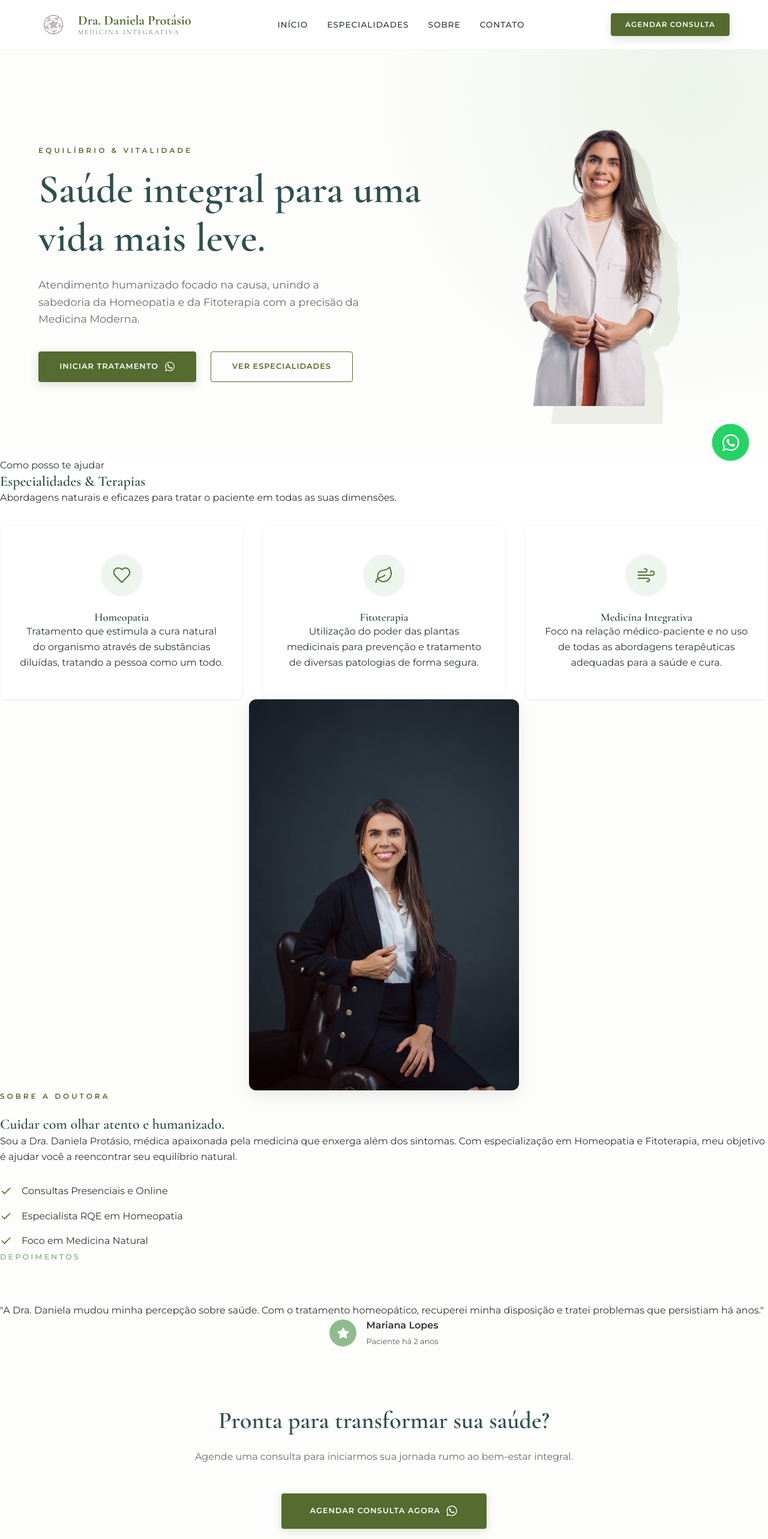
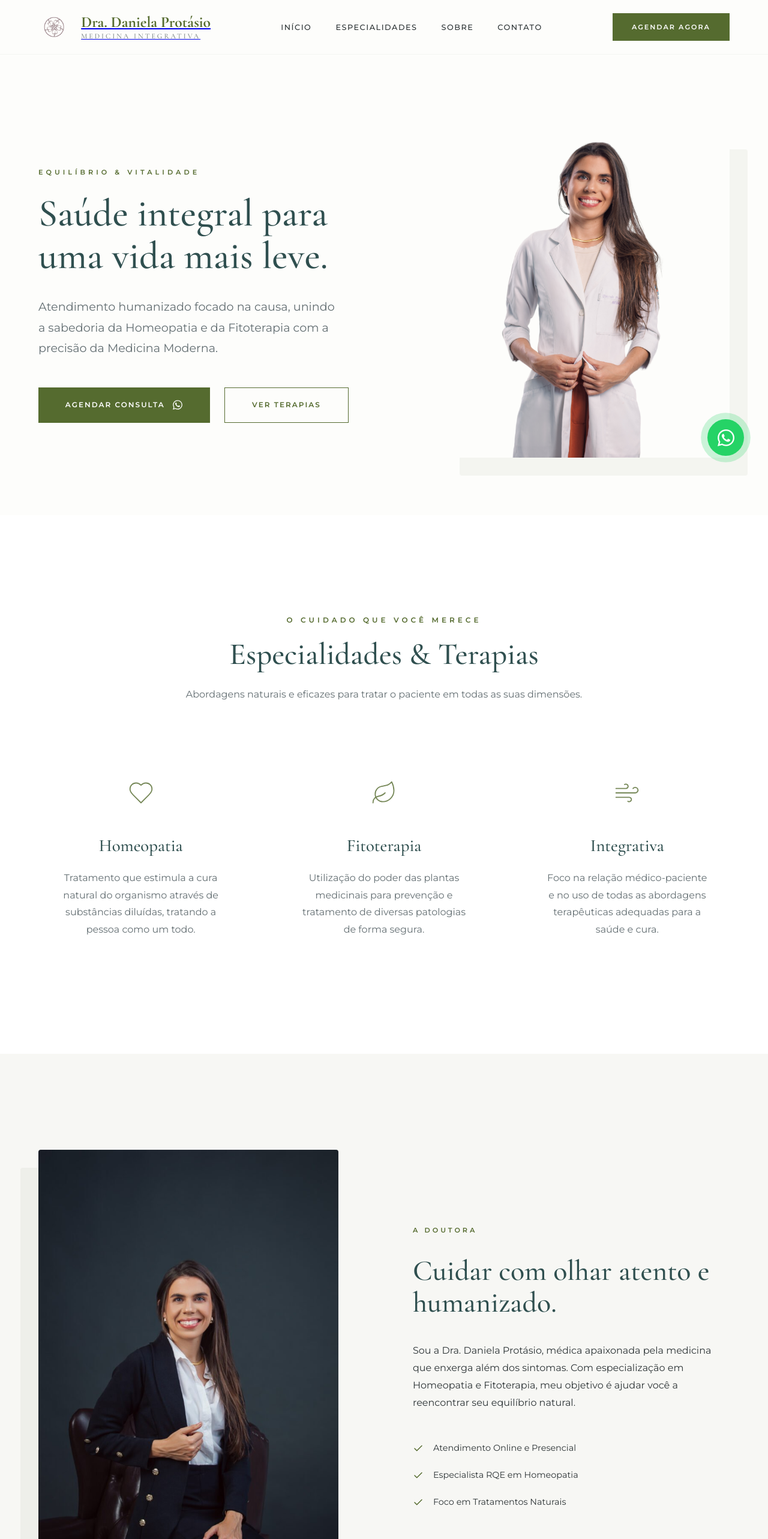
Before and after one commit to St3rbenK/dra-daniela-protasio-v2, a React (Vite) app: page / in a window 1280 px wide. Shown: the top 2566 px of the page at 60% size. Built offline with nearby package versions, Linux system fonts and the light colour scheme.

Commit message:
design: aesthetic refinement for a cleaner and more elegant layout

```diff
--- a/src/App.tsx
+++ b/src/App.tsx
@@ -38,8 +38,6 @@
   const currentYear = new Date().getFullYear();
   const whatsappUrl = "https://wa.me/5571982324761";
 
-  const toggleMenu = () => setIsMenuOpen(!isMenuOpen);
-
   return (
     <div className="app">
       {/* WhatsApp Flutuante */}
@@ -55,16 +53,16 @@
 
       {/* Header */}
       <header>
-        <a href="/" className="logo" style={{ display: 'flex', alignItems: 'center', gap: '1rem' }}>
-          <img src={logoImg} alt="Logo Dra. Daniela Protásio" style={{ height: '50px', width: 'auto' }} />
+        <a href="/" className="logo" style={{ display: 'flex', alignItems: 'center', gap: '1.2rem' }}>
+          <img src={logoImg} alt="Logo Dra. Daniela" style={{ height: '52px', width: 'auto' }} />
           <div className="logo-text">
             Dra. Daniela Protásio
             <span>Medicina Integrativa</span>
           </div>
         </a>
 
-        <button className="menu-toggle" onClick={toggleMenu} aria-label="Abrir menu">
-          {isMenuOpen ? <X size={28} /> : <Menu size={28} />}
+        <button className="menu-toggle" onClick={() => setIsMenuOpen(!isMenuOpen)} aria-label="Menu">
+          {isMenuOpen ? <X size={32} /> : <Menu size={32} />}
         </button>
 
         <nav className={isMenuOpen ? 'open' : ''}>
@@ -76,25 +74,25 @@
           </ul>
         </nav>
 
-        <a href={whatsappUrl} className="btn btn-primary nav-cta" style={{padding: '0.6rem 1.5rem', fontSize: '0.75rem'}}>
-          Agendar Consulta
+        <a href={whatsappUrl} className="btn btn-primary nav-cta" style={{padding: '0.8rem 2rem', fontSize: '0.7rem'}}>
+          Agendar Agora
         </a>
       </header>
 
       {/* Hero Section */}
       <section className="hero" id="home">
         <div className="hero-content">
-          <span style={{letterSpacing: '4px', textTransform: 'uppercase', fontSize: '0.75rem', color: 'var(--primary)', fontWeight: 600, display: 'block', marginBottom: '1rem'}}>Equilíbrio & Vitalidade</span>
+          <span style={{letterSpacing: '5px', textTransform: 'uppercase', fontSize: '0.7rem', color: 'var(--primary)', fontWeight: 600, display: 'block', marginBottom: '1.5rem'}}>Equilíbrio & Vitalidade</span>
           <h1>Saúde integral para uma vida mais leve.</h1>
           <p>
             Atendimento humanizado focado na causa, unindo a sabedoria da Homeopatia e da Fitoterapia com a precisão da Medicina Moderna.
           </p>
           <div className="hero-btns" style={{display: 'flex', gap: '1.5rem'}}>
             <a href={whatsappUrl} className="btn btn-primary">
-              Iniciar Tratamento <WhatsAppIcon size={18} color="white" />
+              Agendar Consulta <WhatsAppIcon size={18} color="white" />
             </a>
             <a href="#especialidades" className="btn btn-outline">
-              Ver Especialidades
+              Ver Terapias
             </a>
           </div>
         </div>
@@ -110,25 +108,25 @@
       {/* Specialties Section */}
       <section id="especialidades" style={{backgroundColor: '#ffffff'}}>
         <div className="section-title">
-          <span>Como posso te ajudar</span>
+          <span>O Cuidado Que Você Merece</span>
           <h2>Especialidades & Terapias</h2>
-          <p>Abordagens naturais e eficazes para tratar o paciente em todas as suas dimensões.</p>
+          <p style={{maxWidth: '700px', margin: '1.5rem auto 0', color: 'var(--text-muted)'}}>Abordagens naturais e eficazes para tratar o paciente em todas as suas dimensões.</p>
         </div>
 
         <div className="services-grid">
           <div className="service-card">
-            <div className="service-icon"><Heart size={32} strokeWidth={1.5} /></div>
+            <div className="service-icon"><Heart size={44} strokeWidth={1} /></div>
             <h3>Homeopatia</h3>
             <p>Tratamento que estimula a cura natural do organismo através de substâncias diluídas, tratando a pessoa como um todo.</p>
           </div>
           <div className="service-card">
-            <div className="service-icon"><Leaf size={32} strokeWidth={1.5} /></div>
+            <div className="service-icon"><Leaf size={44} strokeWidth={1} /></div>
             <h3>Fitoterapia</h3>
             <p>Utilização do poder das plantas medicinais para prevenção e tratamento de diversas patologias de forma segura.</p>
           </div>
           <div className="service-card">
-            <div className="service-icon"><Wind size={32} strokeWidth={1.5} /></div>
-            <h3>Medicina Integrativa</h3>
+            <div className="service-icon"><Wind size={44} strokeWidth={1} /></div>
+            <h3>Integrativa</h3>
             <p>Foco na relação médico-paciente e no uso de todas as abordagens terapêuticas adequadas para a saúde e cura.</p>
           </div>
         </div>
@@ -136,28 +134,28 @@
 
       {/* About Section */}
       <section className="about" id="sobre">
-        <div className="hero-image">
+        <div className="hero-image" style={{ justifyContent: 'flex-start' }}>
            <img
               src={draAbout}
               alt="Consultório Dra. Daniela"
-              style={{ width: '100%', maxWidth: '450px', borderRadius: '12px', boxShadow: 'var(--shadow-md)' }}
+              style={{ width: '100%', maxWidth: '500px', borderRadius: '4px', boxShadow: '-30px 30px 0px rgba(85, 107, 47, 0.05)' }}
             />
         </div>
         <div className="about-text">
-          <span style={{letterSpacing: '4px', textTransform: 'uppercase', fontSize: '0.75rem', color: 'var(--primary)', fontWeight: 600, display: 'block', marginBottom: '1.5rem'}}>Sobre a Doutora</span>
+          <span style={{letterSpacing: '4px', textTransform: 'uppercase', fontSize: '0.7rem', color: 'var(--primary)', fontWeight: 600, display: 'block', marginBottom: '2rem'}}>A Doutora</span>
           <h2>Cuidar com olhar atento e humanizado.</h2>
           <p>
             Sou a Dra. Daniela Protásio, médica apaixonada pela medicina que enxerga além dos sintomas. Com especialização em Homeopatia e Fitoterapia, meu objetivo é ajudar você a reencontrar seu equilíbrio natural.
           </p>
-          <div style={{display: 'flex', flexDirection: 'column', gap: '1rem', marginTop: '2rem'}}>
+          <div style={{display: 'flex', flexDirection: 'column', gap: '1.2rem', marginTop: '3rem'}}>
              <div style={{display: 'flex', alignItems: 'center', gap: '1rem'}}>
-               <Check size={20} color="var(--primary)" /> <span>Consultas Presenciais e Online</span>
+               <Check size={18} color="var(--primary)" /> <span style={{fontSize: '0.9rem'}}>Atendimento Online e Presencial</span>
              </div>
              <div style={{display: 'flex', alignItems: 'center', gap: '1rem'}}>
-               <Check size={20} color="var(--primary)" /> <span>Especialista RQE em Homeopatia</span>
+               <Check size={18} color="var(--primary)" /> <span style={{fontSize: '0.9rem'}}>Especialista RQE em Homeopatia</span>
              </div>
              <div style={{display: 'flex', alignItems: 'center', gap: '1rem'}}>
-               <Check size={20} color="var(--primary)" /> <span>Foco em Medicina Natural</span>
+               <Check size={18} color="var(--primary)" /> <span style={{fontSize: '0.9rem'}}>Foco em Tratamentos Naturais</span>
              </div>
           </div>
         </div>
@@ -165,32 +163,27 @@
 
       {/* Testimonials */}
       <section className="testimonials">
-        <div style={{marginBottom: '4rem'}}>
-          <span style={{letterSpacing: '3px', textTransform: 'uppercase', fontSize: '0.8rem', color: 'var(--primary-light)', fontWeight: 600}}>Depoimentos</span>
-        </div>
         <div className="testimonial-text">
           "A Dra. Daniela mudou minha percepção sobre saúde. Com o tratamento homeopático, recuperei minha disposição e tratei problemas que persistiam há anos."
         </div>
-        <div style={{display: 'flex', alignItems: 'center', justifyContent: 'center', gap: '1rem'}}>
-          <div style={{width: '45px', height: '45px', background: 'var(--primary-light)', borderRadius: '50%', display: 'flex', alignItems: 'center', justifyContent: 'center'}}>
-            <Star size={20} fill="white" color="white" />
-          </div>
+        <div style={{display: 'flex', alignItems: 'center', justifyContent: 'center', gap: '1.2rem'}}>
+          <div style={{width: '1px', height: '40px', background: 'var(--white)', opacity: 0.3}}></div>
           <div style={{textAlign: 'left'}}>
-            <strong style={{display: 'block'}}>Mariana Lopes</strong>
-            <span style={{fontSize: '0.8rem', opacity: 0.8}}>Paciente há 2 anos</span>
+            <strong style={{display: 'block', letterSpacing: '2px', textTransform: 'uppercase', fontSize: '0.8rem'}}>Mariana Lopes</strong>
+            <span style={{fontSize: '0.75rem', opacity: 0.6, textTransform: 'uppercase', letterSpacing: '1px'}}>Paciente</span>
           </div>
         </div>
       </section>
 
       {/* Appointment CTA */}
-      <section style={{textAlign: 'center', backgroundColor: '#FDFDFB', padding: '6rem 5%'}}>
-        <div style={{maxWidth: '700px', margin: '0 auto'}}>
-          <h2 style={{fontSize: '2.5rem', marginBottom: '1.5rem'}}>Pronta para transformar sua saúde?</h2>
-          <p style={{marginBottom: '3rem', color: 'var(--text-muted)'}}>
+      <section style={{textAlign: 'center', padding: '12rem 5%'}}>
+        <div style={{maxWidth: '800px', margin: '0 auto'}}>
+          <h2 style={{fontSize: '3.5rem', marginBottom: '2rem'}}>Pronta para transformar sua saúde?</h2>
+          <p style={{marginBottom: '4rem', color: 'var(--text-muted)', fontSize: '1.1rem'}}>
             Agende uma consulta para iniciarmos sua jornada rumo ao bem-estar integral.
           </p>
-          <a href={whatsappUrl} className="btn btn-primary" style={{padding: '1.2rem 3rem'}}>
-            Agendar Consulta agora <WhatsAppIcon size={20} color="white" />
+          <a href={whatsappUrl} className="btn btn-primary" style={{padding: '1.3rem 3.5rem'}}>
+            Agendar Consulta <WhatsAppIcon size={20} color="white" />
           </a>
         </div>
       </section>
@@ -199,42 +192,39 @@
       <footer id="contato">
         <div className="footer-grid">
           <div className="footer-col">
-            <a href="/" className="logo" style={{ marginBottom: '2rem', display: 'flex', alignItems: 'center', gap: '1rem' }}>
-              <img src={logoImg} alt="Logo Dra. Daniela" style={{ height: '50px' }} />
-              <div className="logo-text">
-                Dra. Daniela Protásio
-                <span>Medicina Integrativa</span>
-              </div>
-            </a>
-            <p style={{maxWidth: '300px'}}>Promovendo saúde integral e natural através de um atendimento médico humanizado.</p>
-            <div style={{display: 'flex', gap: '1rem', marginTop: '2rem'}}>
-              <a href="#" style={{color: 'var(--primary)'}} aria-label="Instagram"><Instagram /></a>
-              <a href="#" style={{color: 'var(--primary)'}} aria-label="Facebook"><Facebook /></a>
+            <div className="logo-text" style={{ marginBottom: '2rem' }}>
+              Dra. Daniela Protásio
+              <span>Medicina Integrativa</span>
+            </div>
+            <p style={{maxWidth: '320px'}}>Promovendo saúde integral através de um atendimento humanizado e natural.</p>
+            <div style={{display: 'flex', gap: '1.5rem', marginTop: '2.5rem'}}>
+              <a href="https://www.instagram.com/dra.danielaprotasio/" target="_blank" style={{color: 'var(--primary)'}} aria-label="Instagram"><Instagram size={20} /></a>
+              <a href="#" style={{color: 'var(--primary)'}} aria-label="Facebook"><Facebook size={20} /></a>
             </div>
           </div>
 
           <div className="footer-col">
-            <h4 style={{fontFamily: 'Montserrat'}}>Contatos</h4>
+            <h4>Contatos</h4>
             <p style={{display: 'flex', alignItems: 'center', gap: '0.75rem'}}>
-              <Phone size={18} color="var(--primary)" /> (71) 98232-4761
+              <Phone size={16} color="var(--primary)" /> (71) 98232-4761
             </p>
             <p style={{display: 'flex', alignItems: 'center', gap: '0.75rem'}}>
-              <Mail size={18} color="var(--primary)" /> contato@dradanielaprotasio.com.br
+              <Mail size={16} color="var(--primary)" /> contato@dradanielaprotasio.com.br
             </p>
           </div>
 
           <div className="footer-col">
-            <h4 style={{fontFamily: 'Montserrat'}}>Localização</h4>
+            <h4>Atendimento</h4>
             <p style={{display: 'flex', alignItems: 'flex-start', gap: '0.75rem'}}>
-              <MapPin size={22} color="var(--primary)" />
-              Atendimento Online em todo Brasil<br />
-              Consultório Presencial - Rio Grande do Sul
+              <MapPin size={18} color="var(--primary)" />
+              Online em todo Brasil<br />
+              Presencial - RS
             </p>
           </div>
         </div>
 
         <div className="footer-bottom">
-          <p>&copy; {currentYear} Dra. Daniela Protásio. CRM-RS 52316 | RQE 41826. Desenvolvido com carinho.</p>
+          <p>&copy; {currentYear} Dra. Daniela Protásio. CRM-RS 52316 | RQE 41826.</p>
         </div>
       </footer>
     </div>
--- a/src/index.css
+++ b/src/index.css
@@ -1,15 +1,13 @@
 :root {
-  --primary: #556B2F; /* Verde Oliva */
+  --primary: #556B2F; /* Verde Oliva Original */
   --primary-light: #8FBC8F;
   --secondary: #2F4F4F;
   --accent: #D4AF37; /* Dourado */
-  --bg-soft: #FDFDFB;
+  --bg-soft: #FDFDFB; /* Creme suave */
   --text-main: #2D3436;
   --text-muted: #636E72;
   --white: #ffffff;
-  --transition: all 0.4s cubic-bezier(0.16, 1, 0.3, 1);
-  --shadow-sm: 0 2px 4px rgba(0,0,0,0.05);
-  --shadow-md: 0 10px 30px rgba(0,0,0,0.08);
+  --transition: all 0.5s cubic-bezier(0.16, 1, 0.3, 1);
 }
 
 * {
@@ -23,41 +21,34 @@
   font-family: 'Montserrat', sans-serif;
   background-color: var(--bg-soft);
   color: var(--text-main);
-  line-height: 1.6;
+  line-height: 1.8;
   overflow-x: hidden;
 }
 
 h1, h2, h3, .font-serif {
   font-family: 'Cormorant Garamond', serif;
-  font-weight: 600;
+  font-weight: 500;
   color: var(--secondary);
-  line-height: 1.2;
+  line-height: 1.1;
 }
 
-/* Header & Navigation */
+/* Header */
 header {
-  background: rgba(255, 255, 255, 0.85);
-  backdrop-filter: blur(12px);
-  -webkit-backdrop-filter: blur(12px);
-  padding: 1rem 5%;
+  background: rgba(253, 253, 251, 0.9);
+  backdrop-filter: blur(10px);
+  padding: 1.2rem 5%;
   display: flex;
   justify-content: space-between;
   align-items: center;
   position: sticky;
   top: 0;
   z-index: 2000;
-  border-bottom: 1px solid rgba(85, 107, 47, 0.08);
-  transition: var(--transition);
-}
-
-.logo {
-  text-decoration: none;
-  z-index: 2001;
+  border-bottom: 1px solid rgba(85, 107, 47, 0.05);
 }
 
 .logo-text {
   font-family: 'Cormorant Garamond', serif;
-  font-size: 1.4rem;
+  font-size: 1.6rem;
   font-weight: 700;
   color: var(--primary);
   line-height: 1;
@@ -65,276 +56,201 @@
 
 .logo-text span {
   font-weight: 400;
-  font-size: 0.7rem;
+  font-size: 0.75rem;
   display: block;
-  letter-spacing: 2px;
+  letter-spacing: 3px;
   text-transform: uppercase;
   color: var(--text-muted);
-  margin-top: 2px;
+  margin-top: 4px;
 }
 
 nav ul {
   display: flex;
   list-style: none;
-  gap: 2rem;
+  gap: 2.5rem;
 }
 
 nav a {
   text-decoration: none;
   color: var(--text-main);
   font-weight: 500;
-  font-size: 0.85rem;
+  font-size: 0.8rem;
   text-transform: uppercase;
-  letter-spacing: 1px;
-  transition: var(--transition);
-  position: relative;
-}
-
-nav a::after {
-  content: '';
-  position: absolute;
-  width: 0;
-  height: 1px;
-  bottom: -4px;
-  left: 0;
-  background-color: var(--primary);
+  letter-spacing: 1.5px;
   transition: var(--transition);
 }
 
-nav a:hover::after {
-  width: 100%;
+nav a:hover {
+  color: var(--primary);
 }
 
-/* Mobile Menu Toggle */
 .menu-toggle {
   display: none;
   background: none;
   border: none;
   cursor: pointer;
-  z-index: 2001;
   color: var(--primary);
-  padding: 0.5rem;
 }
 
 /* Hero Section */
 .hero {
-  padding: 6rem 5% 4rem;
+  padding: 8rem 5% 6rem;
   display: grid;
-  grid-template-columns: 1.2fr 0.8fr;
+  grid-template-columns: 1fr 1fr;
   align-items: center;
-  gap: 3rem;
-  min-height: 85vh;
-  background: radial-gradient(circle at 90% 10%, rgba(143, 188, 143, 0.15), transparent 40%);
-}
-
-.hero-content {
-  animation: fadeInRight 1s ease-out;
+  gap: 5rem;
+  max-width: 1400px;
+  margin: 0 auto;
 }
 
 .hero-content h1 {
-  font-size: clamp(2.5rem, 6vw, 4.2rem);
-  margin-bottom: 1.5rem;
-  color: var(--secondary);
+  font-size: clamp(3rem, 5vw, 4.5rem);
+  margin-bottom: 2rem;
 }
 
 .hero-content p {
-  font-size: 1.1rem;
+  font-size: 1.2rem;
   color: var(--text-muted);
-  margin-bottom: 2.5rem;
-  max-width: 550px;
+  margin-bottom: 3rem;
+  max-width: 500px;
 }
 
 .hero-image {
   position: relative;
   display: flex;
-  justify-content: center;
-  animation: fadeInUp 1s ease-out;
+  justify-content: flex-end;
 }
 
 .hero-img-main {
   width: 100%;
-  max-width: 420px;
-  border-radius: 20px;
-  filter: drop-shadow(30px 30px 0px rgba(85, 107, 47, 0.1));
-  transition: var(--transition);
-}
-
-.hero-img-main:hover {
-  transform: translateY(-10px);
+  max-width: 480px;
+  border-radius: 4px;
+  box-shadow: 30px 30px 0px rgba(85, 107, 47, 0.05);
 }
 
 /* Buttons */
 .btn {
-  padding: 0.9rem 2.2rem;
-  border-radius: 4px;
+  padding: 1.1rem 2.8rem;
   font-weight: 600;
   text-decoration: none;
   text-transform: uppercase;
-  letter-spacing: 1px;
-  font-size: 0.8rem;
+  letter-spacing: 2px;
+  font-size: 0.75rem;
   transition: var(--transition);
   display: inline-flex;
   align-items: center;
-  gap: 0.6rem;
-  cursor: pointer;
-  border: none;
+  gap: 0.8rem;
+  border-radius: 0; /* Volta ao estilo clássico mais seco/elegante */
 }
 
 .btn-primary {
   background: var(--primary);
   color: var(--white);
-  box-shadow: 0 4px 15px rgba(85, 107, 47, 0.2);
 }
 
 .btn-primary:hover {
   background: var(--secondary);
-  transform: translateY(-2px);
-  box-shadow: 0 6px 20px rgba(85, 107, 47, 0.3);
 }
 
 .btn-outline {
-  background: transparent;
+  border: 1px solid var(--primary);
   color: var(--primary);
-  border: 1px solid var(--primary);
 }
 
 .btn-outline:hover {
-  background: rgba(85, 107, 47, 0.05);
-  transform: translateY(-2px);
+  background: var(--primary);
+  color: var(--white);
 }
 
-/* Services Grid */
+/* Sections */
+section {
+  padding: 10rem 5%;
+}
+
+.section-title {
+  text-align: center;
+  margin-bottom: 6rem;
+}
+
+.section-title h2 {
+  font-size: 3.2rem;
+  margin-top: 1rem;
+}
+
+.section-title span {
+  text-transform: uppercase;
+  letter-spacing: 5px;
+  color: var(--primary);
+  font-size: 0.75rem;
+  font-weight: 600;
+}
+
+/* Services (Especialidades) - Mais Clean */
 .services-grid {
   display: grid;
-  grid-template-columns: repeat(auto-fit, minmax(280px, 1fr));
-  gap: 2rem;
-  margin-top: 2rem;
+  grid-template-columns: repeat(3, 1fr);
+  gap: 4rem;
 }
 
 .service-card {
-  padding: 3rem 2rem;
-  background: var(--white);
-  border-radius: 12px;
-  box-shadow: var(--shadow-sm);
+  text-align: center;
+  padding: 2rem;
   transition: var(--transition);
-  text-align: center;
-  border: 1px solid rgba(0,0,0,0.03);
-}
-
-.service-card:hover {
-  box-shadow: var(--shadow-md);
-  transform: translateY(-8px);
-  border-color: var(--primary-light);
 }
 
 .service-icon {
-  width: 70px;
-  height: 70px;
-  background: rgba(143, 188, 143, 0.15);
-  border-radius: 50%;
-  display: flex;
-  align-items: center;
-  justify-content: center;
-  margin: 0 auto 1.5rem;
+  margin-bottom: 2.5rem;
   color: var(--primary);
+  opacity: 0.8;
 }
 
-/* Animations */
-@keyframes fadeInUp {
-  from { opacity: 0; transform: translateY(30px); }
-  to { opacity: 1; transform: translateY(0); }
+.service-card h3 {
+  font-size: 1.8rem;
+  margin-bottom: 1.5rem;
 }
 
-@keyframes fadeInRight {
-  from { opacity: 0; transform: translateX(-30px); }
-  to { opacity: 1; transform: translateX(0); }
+.service-card p {
+  color: var(--text-muted);
+  font-size: 1rem;
 }
 
-/* Mobile Adjustments */
-@media (max-width: 992px) {
-  header {
-    padding: 0.8rem 5%;
-  }
-
-  .menu-toggle {
-    display: block;
-  }
-
-  nav {
-    position: fixed;
-    top: 0;
-    right: -100%;
-    width: 80%;
-    height: 100vh;
-    background: var(--white);
-    z-index: 2000;
-    display: flex;
-    flex-direction: column;
-    padding: 6rem 10% 2rem;
-    transition: 0.5s cubic-bezier(0.16, 1, 0.3, 1);
-    box-shadow: -10px 0 30px rgba(0,0,0,0.1);
-  }
-
-  nav.open {
-    right: 0;
-  }
-
-  nav ul {
-    flex-direction: column;
-    gap: 2.5rem;
-  }
-
-  nav a {
-    font-size: 1.2rem;
-  }
-
-  .hero {
-    grid-template-columns: 1fr;
-    padding-top: 4rem;
-    text-align: center;
-    gap: 4rem;
-  }
-
-  .hero-content p {
-    margin: 0 auto 2.5rem;
-  }
-
-  .hero-btns {
-    justify-content: center;
-    flex-direction: column;
-  }
-
-  .about {
-    grid-template-columns: 1fr;
-    text-align: center;
-    padding: 4rem 5%;
-  }
-
-  section {
-    padding: 4rem 5%;
-  }
-
-  .section-title h2 {
-    font-size: 2.2rem;
-  }
+/* About Section */
+.about {
+  background: #f7f7f4;
+  display: grid;
+  grid-template-columns: 1fr 1fr;
+  gap: 6rem;
+  align-items: center;
 }
 
-@media (max-width: 480px) {
-  .hero-content h1 {
-    font-size: 2.4rem;
-  }
-
-  .btn {
-    width: 100%;
-    justify-content: center;
-  }
+.about-text h2 {
+  font-size: 3rem;
+  margin-bottom: 2.5rem;
 }
 
-/* WhatsApp Floating */
+/* Testimonials - Estilo High Impact */
+.testimonials {
+  background: var(--secondary);
+  color: var(--white);
+  text-align: center;
+  padding: 10rem 5%;
+}
+
+.testimonial-text {
+  font-family: 'Cormorant Garamond', serif;
+  font-size: clamp(1.8rem, 3vw, 2.8rem);
+  font-style: italic;
+  max-width: 1000px;
+  margin: 0 auto 4rem;
+  line-height: 1.3;
+  opacity: 0.9;
+}
+
+/* WhatsApp Floating - Estilo Refinado */
 .whatsapp-float {
   position: fixed;
-  bottom: 2rem;
-  right: 2rem;
+  bottom: 2.5rem;
+  right: 2.5rem;
   background: #25D366;
   color: white;
   width: 3.8rem;
@@ -343,84 +259,86 @@
   display: flex;
   align-items: center;
   justify-content: center;
-  box-shadow: 0 10px 25px rgba(37, 211, 102, 0.4);
+  box-shadow: 0 15px 35px rgba(37, 211, 102, 0.3);
   z-index: 3000;
   transition: var(--transition);
   animation: pulse 2s infinite;
 }
 
-.whatsapp-float:hover {
-  transform: scale(1.1);
-  background: #20ba5a;
-  box-shadow: 0 15px 30px rgba(37, 211, 102, 0.5);
+@keyframes pulse {
+  0% { box-shadow: 0 0 0 0 rgba(37, 211, 102, 0.5); }
+  70% { box-shadow: 0 0 0 20px rgba(37, 211, 102, 0); }
+  100% { box-shadow: 0 0 0 0 rgba(37, 211, 102, 0); }
 }
 
-@keyframes pulse {
-  0% {
-    box-shadow: 0 0 0 0 rgba(37, 211, 102, 0.7);
-  }
-  70% {
-    box-shadow: 0 0 0 15px rgba(37, 211, 102, 0);
-  }
-  100% {
-    box-shadow: 0 0 0 0 rgba(37, 211, 102, 0);
-  }
+/* Nav CTA */
+.nav-cta {
+  display: inline-flex;
 }
 
-/* Footer */
+/* Mobile Adjustments */
+@media (max-width: 992px) {
+  section { padding: 6rem 5%; }
+
+  .hero, .about, .services-grid {
+    grid-template-columns: 1fr;
+    text-align: center;
+  }
+
+  .hero-image, .hero-content p { margin: 0 auto; }
+  .hero-image { margin-top: 4rem; justify-content: center; }
+
+  .menu-toggle { display: block; }
+
+  nav {
+    position: fixed;
+    top: 0;
+    right: -100%;
+    width: 100%;
+    height: 100vh;
+    background: var(--bg-soft);
+    display: flex;
+    align-items: center;
+    justify-content: center;
+    transition: var(--transition);
+  }
+
+  nav.open { right: 0; }
+  nav ul { flex-direction: column; text-align: center; gap: 3rem; }
+  nav a { font-size: 1.5rem; }
+
+  .nav-cta { display: none; }
+}
+
+/* Footer Refinado */
 footer {
-  padding: 6rem 5% 4rem;
+  padding: 8rem 5% 4rem;
   background: #ffffff;
-  border-top: 1px solid rgba(0,0,0,0.05);
 }
 
 .footer-grid {
   display: grid;
-  grid-template-columns: 1.5fr 1fr 1fr;
-  gap: 3rem;
-  margin-bottom: 4rem;
+  grid-template-columns: 2fr 1fr 1fr;
+  gap: 5rem;
+  max-width: 1400px;
+  margin: 0 auto 5rem;
 }
 
 .footer-col h4 {
-  margin-bottom: 1.5rem;
-  font-size: 1.1rem;
+  font-family: 'Montserrat';
+  font-size: 0.8rem;
   text-transform: uppercase;
-  letter-spacing: 1px;
-  color: var(--secondary);
-}
-
-.footer-col p {
-  color: var(--text-muted);
-  margin-bottom: 0.8rem;
-  font-size: 0.95rem;
+  letter-spacing: 3px;
+  margin-bottom: 2.5rem;
+  color: var(--primary);
 }
 
 .footer-bottom {
+  border-top: 1px solid #f1f1f1;
+  padding-top: 4rem;
   text-align: center;
-  padding-top: 2rem;
-  border-top: 1px solid rgba(0,0,0,0.05);
-  font-size: 0.8rem;
+  font-size: 0.75rem;
+  letter-spacing: 2px;
+  text-transform: uppercase;
   color: var(--text-muted);
-  text-transform: uppercase;
-  letter-spacing: 1px;
 }
-
-/* Nav CTA Visibility */
-.nav-cta {
-  display: inline-flex;
-}
-
-@media (max-width: 992px) {
-  .nav-cta {
-    display: none; /* Esconde no mobile para não poluir o header compacto */
-  }
-
-  .footer-grid {
-    grid-template-columns: 1fr;
-    text-align: center;
-  }
-
-  .footer-col p {
-    justify-content: center;
-  }
-}
```
